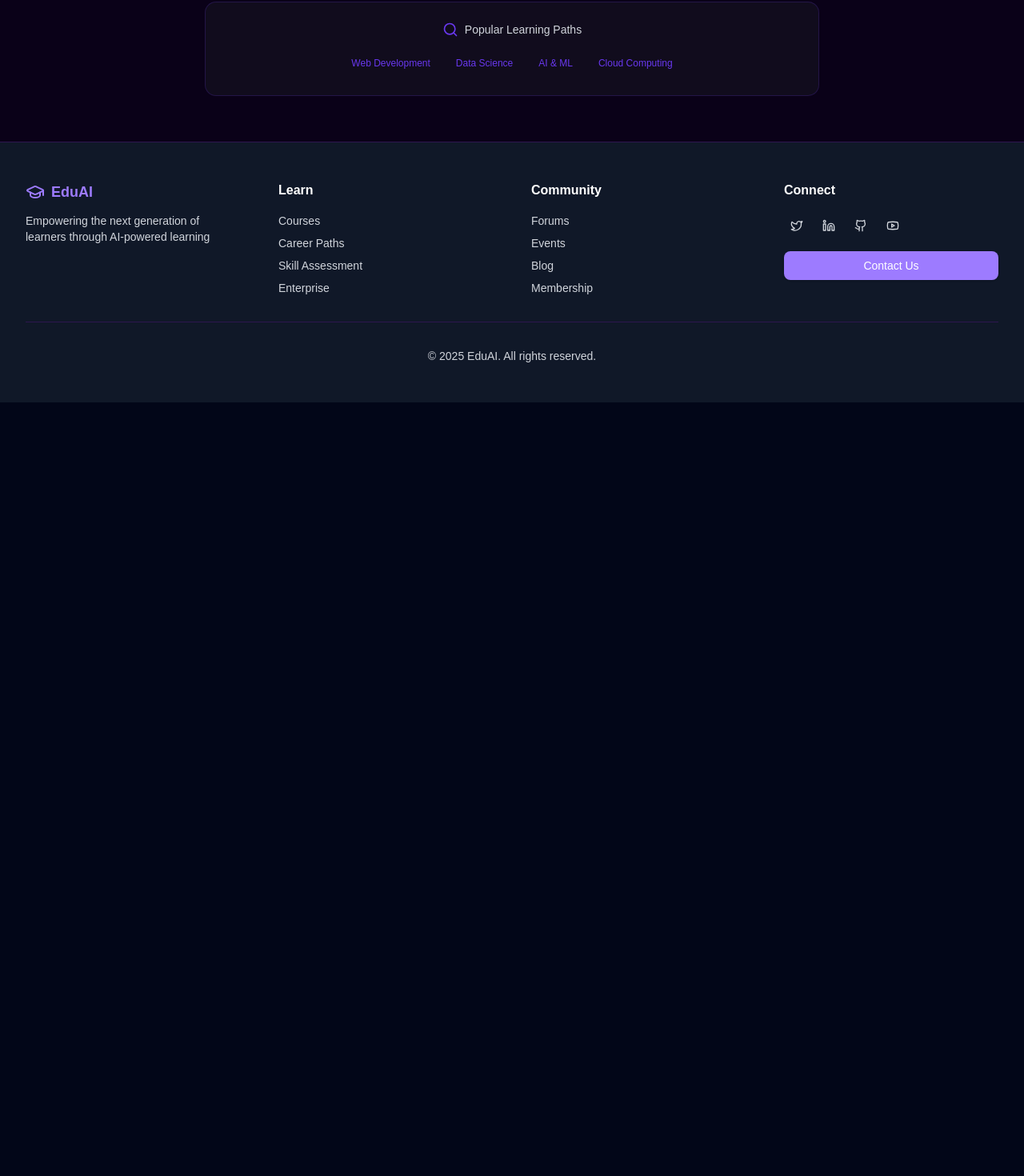
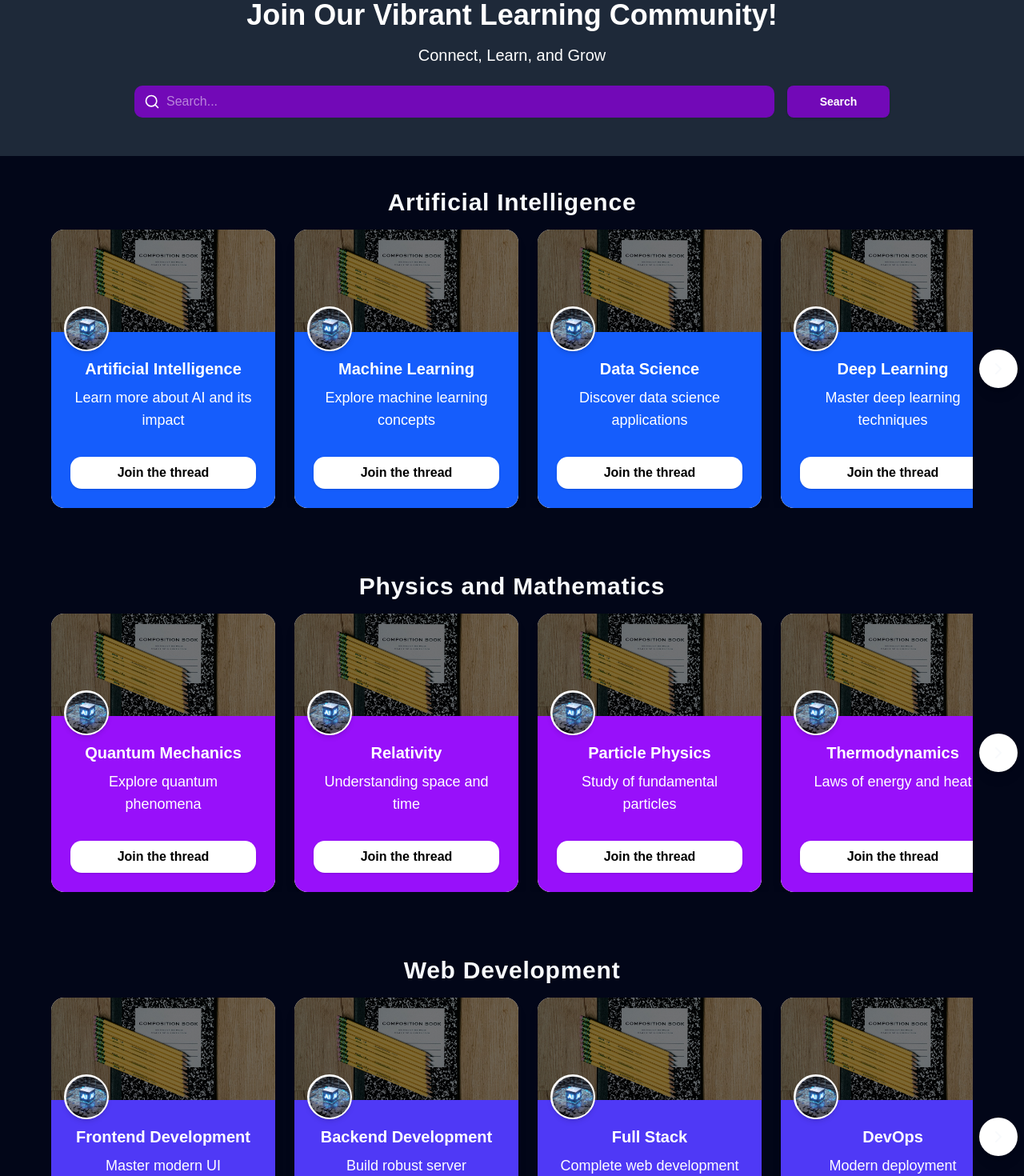
Before and after one commit to Yashparmar1125/EduAI, a React (Vite) app in the folder Frontend/: page /community in a window 1280 px wide. Shown: the part 624-2094 px from the top of the page at 80% size. Before the commit the page ends 1127 px from the top, so only its background shows below. Built offline with nearby package versions, Linux system fonts and the light colour scheme.

Commit message:
Connected all pages of community

```diff
--- a/Frontend/src/App.jsx
+++ b/Frontend/src/App.jsx
@@ -181,7 +181,7 @@ function App() {
 
                   {/* Protected Routes */}
                   <Route path="/assessment" element={<ProtectedRoute element={<Questions />} />} />
-                  <Route path="/community1" element={<TopSection />} /> {/* Add route for TopSection */}
+                  <Route path="/community" element={<TopSection />} /> {/* Add route for TopSection */}
                   <Route path="/community/queries" element={<CommunityLayout />} />
                   <Route path="/roadmap" element={<ProtectedRoute element={<RoadmapPage />} />} />
                   <Route path="/dashboard" element={<ProtectedRoute element={<Dashboard />} />} />
--- a/Frontend/src/pages/Community/AddQuestion.jsx
+++ b/Frontend/src/pages/Community/AddQuestion.jsx
@@ -60,7 +60,7 @@ const AddQuestion = ({ isOpen, onClose }) => {
                 Cancel
               </button>
               <button
-                className="bg-[#3a0ca3] text-[#f5f5f5] font-urbanist text-[17.14px] font-bold px-[15.38px] py-[5px] rounded-[9.41px] w-[115.76px] h-[32px]"
+                className="bg-[#3a0ca3] text-[#f5f5f5] font-urbanist text-[17.14px] font-bold px-[15.38px] py-[5px] rounded-[9.41px] w-[115.76px] h-[56px] cursor-pointer"
               >
                 Add Question
               </button>
--- a/Frontend/src/pages/Community/CreateSpace.jsx
+++ b/Frontend/src/pages/Community/CreateSpace.jsx
@@ -1,7 +1,36 @@
-import React from 'react';
+import React, { useState, useEffect } from 'react';
 import * as Dialog from '@radix-ui/react-dialog';
 
-const CreateSpaceModal = ({ isOpen, onClose }) => {
+const CreateSpaceModal = ({ isOpen, onClose, initialTab = 'createSpace' }) => {
+  const [activeTab, setActiveTab] = useState(initialTab);
+  const [isDropdownOpen, setIsDropdownOpen] = useState(false);
+  const [selectedDomain, setSelectedDomain] = useState('Artificial Intelligence');
+
+  // Update active tab when initialTab changes
+  useEffect(() => {
+    setActiveTab(initialTab);
+  }, [initialTab]);
+
+  const domains = [
+    'Artificial Intelligence',
+    'Machine Learning',
+    'Data Science',
+    'Web Development',
+    'Mobile Development',
+    'Cloud Computing',
+    'Cybersecurity',
+    'Blockchain'
+  ];
+
+  const handleTabClick = (tab) => {
+    setActiveTab(tab);
+  };
+
+  const handleDomainSelect = (domain) => {
+    setSelectedDomain(domain);
+    setIsDropdownOpen(false);
+  };
+
   return (
     <Dialog.Root open={isOpen} onOpenChange={onClose}>
       <Dialog.Portal>
@@ -14,10 +43,23 @@ const CreateSpaceModal = ({ isOpen, onClose }) => {
 
           {/* Header tabs */}
           <div className="flex mt-[64px] mx-[115px] justify-between">
-            <span className="text-white font-urbanist text-[22px] font-bold opacity-60">Add Question</span>
-            <div className="relative">
+            <div
+              className={`relative cursor-pointer ${activeTab === 'addQuestion' ? '' : 'opacity-60'}`}
+              onClick={() => handleTabClick('addQuestion')}
+            >
+              <span className="text-white font-urbanist text-[22px] font-bold">Add Question</span>
+              {activeTab === 'addQuestion' && (
+                <div className="absolute -bottom-[33px] left-0 right-0 h-[3px] bg-[#24bdff]" />
+              )}
+            </div>
+            <div
+              className={`relative cursor-pointer ${activeTab === 'createSpace' ? '' : 'opacity-60'}`}
+              onClick={() => handleTabClick('createSpace')}
+            >
               <span className="text-white font-urbanist text-[22px] font-bold">Create Space</span>
+              {activeTab === 'createSpace' && (
                 <div className="absolute -bottom-[33px] left-0 right-0 h-[3px] bg-[#24bdff]" />
+              )}
             </div>
           </div>
 
@@ -25,16 +67,39 @@ const CreateSpaceModal = ({ isOpen, onClose }) => {
           <div className="mt-[33px] h-[1px] bg-[#e0baba]" />
 
           {/* Form content */}
+          {activeTab === 'createSpace' ? (
             <div className="px-[115px] mt-[44px]">
               {/* Domain selection */}
-            <div className="mb-[44px]">
+              <div className="mb-[44px] relative">
                 <label className="text-white font-roboto text-[19.6px] block mb-[11px]">
-                Choose Space/Domain of question
+                  Choose Space/Domain
                 </label>
-              <div className="bg-white rounded-[9px] py-[8.98px] px-[14.54px] flex justify-between items-center">
-                <span className="text-black font-roboto text-[17.45px]">Artificial Intelligence</span>
-                <img src="https://dashboard.codeparrot.ai/api/image/Z8nZBbwkNXOiaWCr/chevron.png" alt="chevron" className="w-[14.7px] h-[14.7px]" />
+                <div
+                  className="bg-white rounded-[9px] py-[8.98px] px-[14.54px] flex justify-between items-center cursor-pointer hover:bg-gray-50"
+                  onClick={() => setIsDropdownOpen(!isDropdownOpen)}
+                >
+                  <span className="text-black font-roboto text-[17.45px]">{selectedDomain}</span>
+                  <img
+                    src="https://dashboard.codeparrot.ai/api/image/Z8nZBbwkNXOiaWCr/chevron.png"
+                    alt="chevron"
+                    className={`w-[14.7px] h-[14.7px] transition-transform duration-200 ${isDropdownOpen ? 'rotate-180' : ''}`}
+                  />
                 </div>
+
+                {/* Dropdown Menu */}
+                {isDropdownOpen && (
+                  <div className="absolute w-full mt-2 bg-white rounded-[9px] shadow-lg z-50 max-h-[200px] overflow-y-auto">
+                    {domains.map((domain, index) => (
+                      <div
+                        key={index}
+                        className="px-[14.54px] py-[8.98px] hover:bg-gray-100 cursor-pointer text-black font-roboto text-[17.45px] transition-colors"
+                        onClick={() => handleDomainSelect(domain)}
+                      >
+                        {domain}
+                      </div>
+                    ))}
+                  </div>
+                )}
               </div>
 
               {/* Description */}
@@ -44,10 +109,57 @@ const CreateSpaceModal = ({ isOpen, onClose }) => {
                 </label>
                 <textarea
                   className="w-full h-[117px] bg-white rounded-[8.98px] p-[16.13px] text-black font-roboto text-[17.45px] resize-none"
-                placeholder="lorem ipsunvnsnasndvon on onvona"
+                  placeholder="Enter space description here"
                 />
               </div>
             </div>
+          ) : (
+            <div className="px-[115px] mt-[44px]">
+              {/* Domain selection */}
+              <div className="mb-[44px] relative">
+                <label className="text-white font-roboto text-[19.6px] block mb-[11px]">
+                  Choose Space/Domain of question
+                </label>
+                <div
+                  className="bg-white rounded-[9px] py-[8.98px] px-[14.54px] flex justify-between items-center cursor-pointer hover:bg-gray-50"
+                  onClick={() => setIsDropdownOpen(!isDropdownOpen)}
+                >
+                  <span className="text-black font-roboto text-[17.45px]">{selectedDomain}</span>
+                  <img
+                    src="https://dashboard.codeparrot.ai/api/image/Z8nZBbwkNXOiaWCr/chevron.png"
+                    alt="chevron"
+                    className={`w-[14.7px] h-[14.7px] transition-transform duration-200 ${isDropdownOpen ? 'rotate-180' : ''}`}
+                  />
+                </div>
+
+                {/* Dropdown Menu */}
+                {isDropdownOpen && (
+                  <div className="absolute w-full mt-2 bg-white rounded-[9px] shadow-lg z-50 max-h-[200px] overflow-y-auto">
+                    {domains.map((domain, index) => (
+                      <div
+                        key={index}
+                        className="px-[14.54px] py-[8.98px] hover:bg-gray-100 cursor-pointer text-black font-roboto text-[17.45px] transition-colors"
+                        onClick={() => handleDomainSelect(domain)}
+                      >
+                        {domain}
+                      </div>
+                    ))}
+                  </div>
+                )}
+              </div>
+
+              {/* Question input */}
+              <div>
+                <label className="text-white font-roboto text-[19.6px] block mb-[11px]">
+                  Enter your question
+                </label>
+                <textarea
+                  className="w-full h-[117px] bg-white rounded-[8.98px] p-[16.13px] text-black font-roboto text-[17.45px] resize-none"
+                  placeholder="Enter your question here"
+                />
+              </div>
+            </div>
+          )}
 
           {/* Footer */}
           <div className="mt-[44px]">
@@ -60,9 +172,9 @@ const CreateSpaceModal = ({ isOpen, onClose }) => {
                 Cancel
               </button>
               <button
-                className="bg-[#3a0ca3] text-[#f5f5f5] font-urbanist text-[17.14px] font-bold px-[15.38px] py-[5px] rounded-[9.41px] w-[115.76px] h-[32px]"
+                className="bg-[#3a0ca3] text-[#f5f5f5] font-urbanist text-[17.14px] font-bold px-[15.38px] py-[5px] rounded-[9.41px] w-[115.76px] h-[56px] cursor-pointer"
               >
-                Add Space
+                {activeTab === 'createSpace' ? 'Add Space' : 'Add Question'}
               </button>
             </div>
           </div>
--- a/Frontend/src/pages/Community/TopSection.jsx
+++ b/Frontend/src/pages/Community/TopSection.jsx
@@ -1,21 +1,126 @@
 import React, { Fragment, useState } from 'react';
 import { Button } from '@/components/ui/button';
-import { Search } from 'lucide-react';
+import { Search, ChevronLeft, ChevronRight } from 'lucide-react';
 import comImage from '@/assets/com_image.jpg';
 import aiImage from '@/assets/AI.png'; // Updated AI image path
 import CreateSpaceModal from './CreateSpace'; // Import CreateSpaceModal
-import AddQuestion from './AddQuestion'; // Import AddQuestion
+import { useNavigate } from 'react-router-dom';
 
 const TopSection = ({ title, subtitle, buttons }) => {
-  const [isCreateSpaceOpen, setIsCreateSpaceOpen] = useState(false);
-  const [isAddQuestionOpen, setIsAddQuestionOpen] = useState(false);
+  const [isModalOpen, setIsModalOpen] = useState(false);
+  const [initialTab, setInitialTab] = useState('createSpace');
+  const [currentAISlide, setCurrentAISlide] = useState(0);
+  const [currentPhysicsSlide, setCurrentPhysicsSlide] = useState(0);
+  const [currentWebDevSlide, setCurrentWebDevSlide] = useState(0);
+  const navigate = useNavigate();
+
+  // Data for different sections
+  const aiTopics = [
+    { name: "Artificial Intelligence", description: "Learn more about AI and its impact" },
+    { name: "Machine Learning", description: "Explore machine learning concepts" },
+    { name: "Data Science", description: "Discover data science applications" },
+    { name: "Deep Learning", description: "Master deep learning techniques" },
+    { name: "Computer Vision", description: "Understand computer vision applications" },
+    { name: "NLP", description: "Natural Language Processing fundamentals" },
+    { name: "Robotics", description: "Explore robotics and automation" },
+    { name: "Cybersecurity", description: "Learn about AI in cybersecurity" }
+  ];
+
+  const physicsTopics = [
+    { name: "Quantum Mechanics", description: "Explore quantum phenomena" },
+    { name: "Relativity", description: "Understanding space and time" },
+    { name: "Particle Physics", description: "Study of fundamental particles" },
+    { name: "Thermodynamics", description: "Laws of energy and heat" },
+    { name: "Astrophysics", description: "Explore the cosmos" },
+    { name: "Nuclear Physics", description: "Study of atomic nuclei" },
+    { name: "Classical Mechanics", description: "Foundation of physics" },
+    { name: "Electromagnetism", description: "Understanding electromagnetic forces" }
+  ];
+
+  const webDevTopics = [
+    { name: "Frontend Development", description: "Master modern UI development" },
+    { name: "Backend Development", description: "Build robust server applications" },
+    { name: "Full Stack", description: "Complete web development" },
+    { name: "DevOps", description: "Modern deployment practices" },
+    { name: "Web Security", description: "Secure web applications" },
+    { name: "API Development", description: "Build and consume APIs" },
+    { name: "Database Design", description: "Modern database architecture" },
+    { name: "Cloud Computing", description: "Deploy to the cloud" }
+  ];
 
   const handleButtonClick = (buttonText) => {
     if (buttonText === "Create Space") {
-      setIsCreateSpaceOpen(true);
+      setInitialTab('createSpace');
     } else if (buttonText === "Add a question") {
-      setIsAddQuestionOpen(true);
+      setInitialTab('addQuestion');
     }
+    setIsModalOpen(true);
+  };
+
+  const handleJoinThread = (topic) => {
+    navigate('/community/queries', { state: { topic } });
+  };
+
+  const TopicCards = ({ topics, currentSlide, setCurrentSlide, bgColor }) => {
+    const visibleTopics = topics.slice(currentSlide, currentSlide + 4);
+    const hasMore = currentSlide + 4 < topics.length;
+    const hasPrevious = currentSlide > 0;
+
+    return (
+      <div className="relative max-w-[1320px] mx-auto px-16">
+        <div className="overflow-hidden">
+          <div
+            className="flex transition-transform duration-500 ease-in-out gap-6"
+            style={{ transform: `translateX(-${currentSlide * (300)}px)` }}
+          >
+            {topics.map((topic, index) => (
+              <div key={index} className="flex-shrink-0 w-[280px]">
+                <div className="bg-white rounded-2xl shadow-lg overflow-hidden h-full">
+                  <div className="relative">
+                    <img src={comImage} alt={`${topic.name} Banner`} className="w-full h-32 object-cover" />
+                    <div className="absolute -bottom-6 left-4 w-14 h-14 bg-white rounded-full overflow-hidden border-2 border-white shadow-md">
+                      <img src={aiImage} alt={`${topic.name} Icon`} className="w-full h-full object-cover" />
+                    </div>
+                  </div>
+                  <div className={`${bgColor} text-white text-center p-6 pt-8 rounded-b-2xl min-h-[220px] flex flex-col justify-between`}>
+                    <div>
+                      <h3 className="text-xl font-bold line-clamp-1">{topic.name}</h3>
+                      <p className="text-lg mt-2 line-clamp-2">{topic.description}</p>
+                    </div>
+                    <button
+                      onClick={() => handleJoinThread(topic.name)}
+                      className="bg-white text-black font-bold py-2 px-4 rounded-xl mt-4 shadow hover:bg-gray-100 transition-colors cursor-pointer w-full"
+                    >
+                      Join the thread
+                    </button>
+                  </div>
+                </div>
+              </div>
+            ))}
+          </div>
+        </div>
+
+        {/* Navigation Arrows */}
+        {hasPrevious && (
+          <button
+            onClick={() => setCurrentSlide(prev => prev - 1)}
+            className="absolute left-2 top-1/2 transform -translate-y-1/2 bg-white p-3 rounded-full shadow-lg cursor-pointer hover:bg-gray-100 transition-colors z-10"
+            aria-label="Previous slide"
+          >
+            <ChevronLeft className="w-6 h-6" />
+          </button>
+        )}
+        {hasMore && (
+          <button
+            onClick={() => setCurrentSlide(prev => prev + 1)}
+            className="absolute right-2 top-1/2 transform -translate-y-1/2 bg-white p-3 rounded-full shadow-lg cursor-pointer hover:bg-gray-100 transition-colors z-10"
+            aria-label="Next slide"
+          >
+            <ChevronRight className="w-6 h-6" />
+          </button>
+        )}
+      </div>
+    );
   };
 
   return (
@@ -50,6 +155,7 @@ const TopSection = ({ title, subtitle, buttons }) => {
                   fontWeight: 'bold',
                   borderRadius: '1rem',
                   transition: 'all 0.2s',
+                  cursor: 'pointer',
                 }}
                 className="hover:opacity-80"
               >
@@ -82,6 +188,7 @@ const TopSection = ({ title, subtitle, buttons }) => {
               padding: '0.75rem 1.25rem',
               fontWeight: 'bold',
               borderRadius: '0.5rem',
+              cursor: 'pointer',
             }}
             className="hover:bg-opacity-80 w-32 h-10"
           >
@@ -90,102 +197,49 @@ const TopSection = ({ title, subtitle, buttons }) => {
         </div>
       </div>
 
-      {/* Title "Artificial Intelligence" */}
-      <div className="flex flex-col items-left justify-center w-full py-6 pl-35 pt-10 bg-gray-00">
-        <h2 className="text-gray-910 text-3xl font-bold">Artificial Intelligence</h2>
+      {/* Artificial Intelligence Section */}
+      <div className="w-full py-10 bg-gray-00">
+        <h2 className="text-gray-910 text-3xl font-bold mb-16 text-center tracking-wide">Artificial Intelligence</h2>
+        <div className="mt-4">
+          <TopicCards
+            topics={aiTopics}
+            currentSlide={currentAISlide}
+            setCurrentSlide={setCurrentAISlide}
+            bgColor="bg-blue-600"
+          />
+        </div>
       </div>
 
-      {/* Cards Section */}
-      <div className="flex flex-wrap justify-center gap-9 p-4 bg-gray-00">
-        {/* Existing 4 Cards */}
-        {["Artificial Intelligence", "Machine Learning", "Data Science", "Deep Learning"].map((topic, index) => (
-          <div key={index} className="bg-white rounded-2xl shadow-lg w-72 overflow-hidden">
-            <div className="relative">
-              <img src={comImage} alt="AI Banner" className="w-full h-32 object-cover" />
-              <div className="absolute -bottom-6 left-4 w-14 h-14 bg-white rounded-full overflow-hidden border-2 border-white shadow-md">
-                <img src={aiImage} alt="AI Icon" className="w-full h-full object-cover" />
-              </div>
-            </div>
-            <div className="bg-blue-600 text-white text-center p-6 pt-8 rounded-b-2xl">
-              <h3 className="text-xl font-bold">{topic}</h3>
-              <p className="text-lg mt-2">Learn more about {topic} and its impact</p>
-              <button className="bg-white text-black font-bold py-2 px-4 rounded-xl mt-4 shadow">Join the thread</button>
-            </div>
-          </div>
-        ))}
+      {/* Physics and Mathematics Section */}
+      <div className="w-full py-10 bg-gray-00">
+        <h2 className="text-gray-910 text-3xl font-bold mb-16 text-center tracking-wide">Physics and Mathematics</h2>
+        <div className="mt-4">
+          <TopicCards
+            topics={physicsTopics}
+            currentSlide={currentPhysicsSlide}
+            setCurrentSlide={setCurrentPhysicsSlide}
+            bgColor="bg-purple-600"
+          />
+        </div>
       </div>
 
-      {/* Additional 4 Cards Below */}
-      <div className="flex flex-wrap justify-center gap-9 p-4 bg-gray-00">
-        {["Computer Vision", "NLP", "Robotics", "Cybersecurity"].map((topic, index) => (
-          <div key={index} className="bg-white rounded-2xl shadow-lg w-72 overflow-hidden">
-            <div className="relative">
-              <img src={comImage} alt="AI Banner" className="w-full h-32 object-cover" />
-              <div className="absolute -bottom-6 left-4 w-14 h-14 bg-white rounded-full overflow-hidden border-2 border-white shadow-md">
-                <img src={aiImage} alt="AI Icon" className="w-full h-full object-cover" />
-              </div>
-            </div>
-            <div className="bg-blue-600 text-white text-center p-6 pt-8 rounded-b-2xl">
-              <h3 className="text-xl font-bold">{topic}</h3>
-              <p className="text-lg mt-2">Explore {topic} and its real-world applications</p>
-              <button className="bg-white text-black font-bold py-2 px-4 rounded-xl mt-4 shadow">Join the thread</button>
-            </div>
-          </div>
-        ))}
-      </div>
-
-      {/* Title "Physics and Mathematics" */}
-      <div className="flex flex-col items-left justify-center w-full py-6 pl-35 pt-10 bg-gray-00">
-        <h2 className="text-gray-910 text-3xl font-bold">Physics and Mathematics</h2>
-      </div>
-
-
-      {/* Cards Section */}
-      <div className="flex flex-wrap justify-center gap-9 p-4 pb-5 bg-gray-00">
-        {/* Existing 4 Cards */}
-        {["Artificial Intelligence", "Machine Learning", "Data Science", "Deep Learning"].map((topic, index) => (
-          <div key={index} className="bg-white rounded-2xl shadow-lg w-72 overflow-hidden">
-            <div className="relative">
-              <img src={comImage} alt="AI Banner" className="w-full h-32 object-cover" />
-              <div className="absolute -bottom-6 left-4 w-14 h-14 bg-white rounded-full overflow-hidden border-2 border-white shadow-md">
-                <img src={aiImage} alt="AI Icon" className="w-full h-full object-cover" />
-              </div>
-            </div>
-            <div className="bg-purple-600 text-white text-center p-6 pt-8 rounded-b-2xl">
-              <h3 className="text-xl font-bold">{topic}</h3>
-              <p className="text-lg mt-2">Learn more about {topic} and its impact</p>
-              <button className="bg-white text-black font-bold py-2 px-4 rounded-xl mt-4 shadow">Join the thread</button>
-            </div>
-          </div>
-        ))}
-      </div>
-
-      {/* Additional 4 Cards Below */}
-      <div className="flex flex-wrap justify-center gap-9 p-4 pb-20 bg-gray-00">
-        {["Computer Vision", "NLP", "Robotics", "Cybersecurity"].map((topic, index) => (
-          <div key={index} className="bg-white rounded-2xl shadow-lg w-72 overflow-hidden">
-            <div className="relative">
-              <img src={comImage} alt="AI Banner" className="w-full h-32 object-cover" />
-              <div className="absolute -bottom-6 left-4 w-14 h-14 bg-white rounded-full overflow-hidden border-2 border-white shadow-md">
-                <img src={aiImage} alt="AI Icon" className="w-full h-full object-cover" />
-              </div>
-            </div>
-            <div className="bg-purple-600 text-white text-center p-6 pt-8  rounded-b-2xl">
-              <h3 className="text-xl font-bold">{topic}</h3>
-              <p className="text-lg mt-2">Explore {topic} and its real-world applications</p>
-              <button className="bg-white text-black font-bold py-2 px-4 rounded-xl mt-4 shadow">Join the thread</button>
-            </div>
-          </div>
-        ))}
+      {/* Web Development Section */}
+      <div className="w-full py-10 pb-20 bg-gray-00">
+        <h2 className="text-gray-910 text-3xl font-bold mb-16 text-center tracking-wide">Web Development</h2>
+        <div className="mt-4">
+          <TopicCards
+            topics={webDevTopics}
+            currentSlide={currentWebDevSlide}
+            setCurrentSlide={setCurrentWebDevSlide}
+            bgColor="bg-indigo-600"
+          />
+        </div>
       </div>
 
       <CreateSpaceModal
-        isOpen={isCreateSpaceOpen}
-        onClose={() => setIsCreateSpaceOpen(false)}
-      />
-      <AddQuestion
-        isOpen={isAddQuestionOpen}
-        onClose={() => setIsAddQuestionOpen(false)}
+        isOpen={isModalOpen}
+        onClose={() => setIsModalOpen(false)}
+        initialTab={initialTab}
       />
     </Fragment>
   );
```
Also changed, not shown: 1 other file (tests, documents, lock files or other folders). Lines whose indentation alone changed are shown as unchanged.
